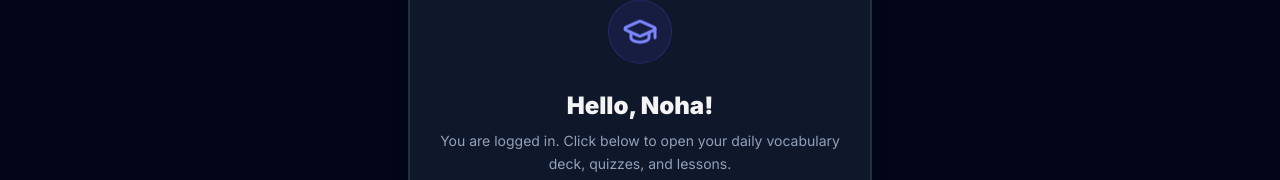
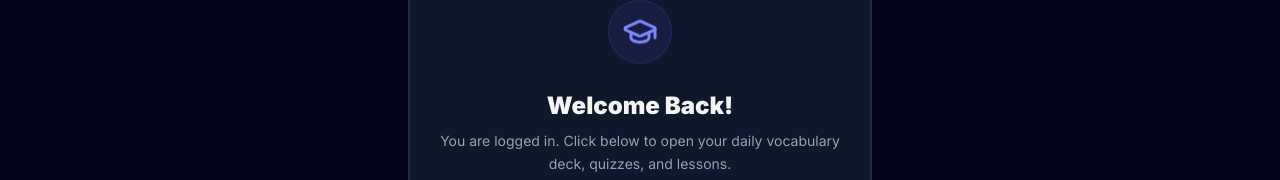
Before and after one commit to Noha6003/LearningStudio, a Next.js app in the folder apps/web/: page / in a window 1280 px wide. Shown: the part 270-450 px from the top of the page. Built offline with nearby package versions, Linux system fonts and the light colour scheme; no server answers; sample sign-in values are in the browser's storage.

Commit message:
chore: generalize student/user terminology and set prisma provider to postgresql for deployment

```diff
--- a/apps/web/src/app/api/document/process/route.ts
+++ b/apps/web/src/app/api/document/process/route.ts
@@ -47,7 +47,7 @@ export async function POST(req: Request) {
       });
     }
 
-    // Find or create Noha's AINotebook
+    // Find or create Student's AINotebook
     let notebook = await db.aINotebook.findFirst({
       where: { studentId: student.id }
     });
--- a/apps/web/src/app/api/flashcards/due/route.ts
+++ b/apps/web/src/app/api/flashcards/due/route.ts
@@ -29,7 +29,7 @@ export async function GET(req: Request) {
       return NextResponse.json({ cards: [] });
     }
 
-    // Find Noha's AINotebook
+    // Find Student's AINotebook
     const notebook = await db.aINotebook.findFirst({
       where: { studentId: student.id }
     });
--- a/apps/web/src/app/api/flashcards/stats/route.ts
+++ b/apps/web/src/app/api/flashcards/stats/route.ts
@@ -29,7 +29,7 @@ export async function GET(req: Request) {
       return NextResponse.json({ dueCount: 0 });
     }
 
-    // Find Noha's AINotebook
+    // Find Student's AINotebook
     const notebook = await db.aINotebook.findFirst({
       where: { studentId: student.id }
     });
--- a/apps/web/src/app/page.tsx
+++ b/apps/web/src/app/page.tsx
@@ -58,7 +58,7 @@ export default function LandingPage() {
     passcodeLabel: { en: "Password / Passcode", ar: "كلمة المرور / الرمز" },
     signInBtn: { en: "Enter Study Deck", ar: "دخول منصة الدراسة" },
     loading: { en: "Logging in...", ar: "يجري تسجيل الدخول..." },
-    welcomeNoha: { en: "Hello, Noha!", ar: "مرحباً بكِ، نهى!" },
+    welcomeUser: { en: "Welcome Back!", ar: "مرحباً بكِ مجدداً!" },
     welcomeDesc: { en: "You are logged in. Click below to open your daily vocabulary deck, quizzes, and lessons.", ar: "لقد قمتِ بتسجيل الدخول. اضغطي أدناه لفتح بطاقات الكلمات اليومية، الاختبارات، والدروس." },
     goDashboard: { en: "Go to Dashboard", ar: "الذهاب للوحة الدراسة" }
   };
@@ -109,7 +109,7 @@ export default function LandingPage() {
                   <GraduationCap className="h-9 w-9" />
                 </div>
                 <div>
-                  <h3 className="text-2xl font-black">{t.welcomeNoha[lang]}</h3>
+                  <h3 className="text-2xl font-black">{t.welcomeUser[lang]}</h3>
                   <p className="text-sm text-slate-400 mt-2 leading-relaxed">{t.welcomeDesc[lang]}</p>
                 </div>
                 <Button
@@ -147,7 +147,7 @@ export default function LandingPage() {
                       type="email"
                       value={email}
                       onChange={(e) => setEmail(e.target.value)}
-                      placeholder="noha@gmail.com"
+                      placeholder="student@gmail.com"
                       className="w-full bg-slate-950 border border-white/10 rounded-xl px-4 py-3 text-sm focus:outline-none focus:ring-1 focus:ring-indigo-500 font-semibold text-slate-100"
                       required
                     />
--- a/apps/web/src/components/dashboard/student-dashboard.tsx
+++ b/apps/web/src/components/dashboard/student-dashboard.tsx
@@ -79,7 +79,7 @@ export function StudentDashboard({ user }: { user: any }) {
 
   // Translations Dictionary
   const t = {
-    welcome: { en: "Welcome back, Noha!", ar: "مرحباً بكِ مجدداً، نهى!" },
+    welcome: { en: "Welcome back!", ar: "مرحباً بكِ مجدداً!" },
     playQuiz: { en: "Play a Quiz", ar: "العب اختباراً" },
     playQuizDesc: { en: "Practice vocabulary with multiple-choice questions.", ar: "تمرّني على المفردات باستخدام أسئلة الاختيار من متعدد." },
     uploadLesson: { en: "Upload a Lesson", ar: "دراسة مستند" },
@@ -857,7 +857,7 @@ function FlashcardSubScreen({ lang, onBack }: { lang: 'en' | 'ar'; onBack: () =>
     easy: { en: "Easy", ar: "سهل" },
     medium: { en: "Medium", ar: "متوسط" },
     hard: { en: "Hard", ar: "صعب" },
-    completeTitle: { en: "Great Job, Noha!", ar: "عمل رائع، نهى!" },
+    completeTitle: { en: "Great Job!", ar: "عمل رائع!" },
     completeDesc: { en: "You have reviewed all due vocabulary words for today.", ar: "لقد راجعتِ جميع الكلمات المستحقة لليوم." },
     noCards: { en: "No vocabulary due today! Master more words by uploading lessons.", ar: "لا توجد كلمات مستحقة اليوم! تعلّمي كلمات جديدة برفع مستندات للدرس." }
   };
```
Also changed, not shown: 1 other file (tests, documents, lock files or other folders).
